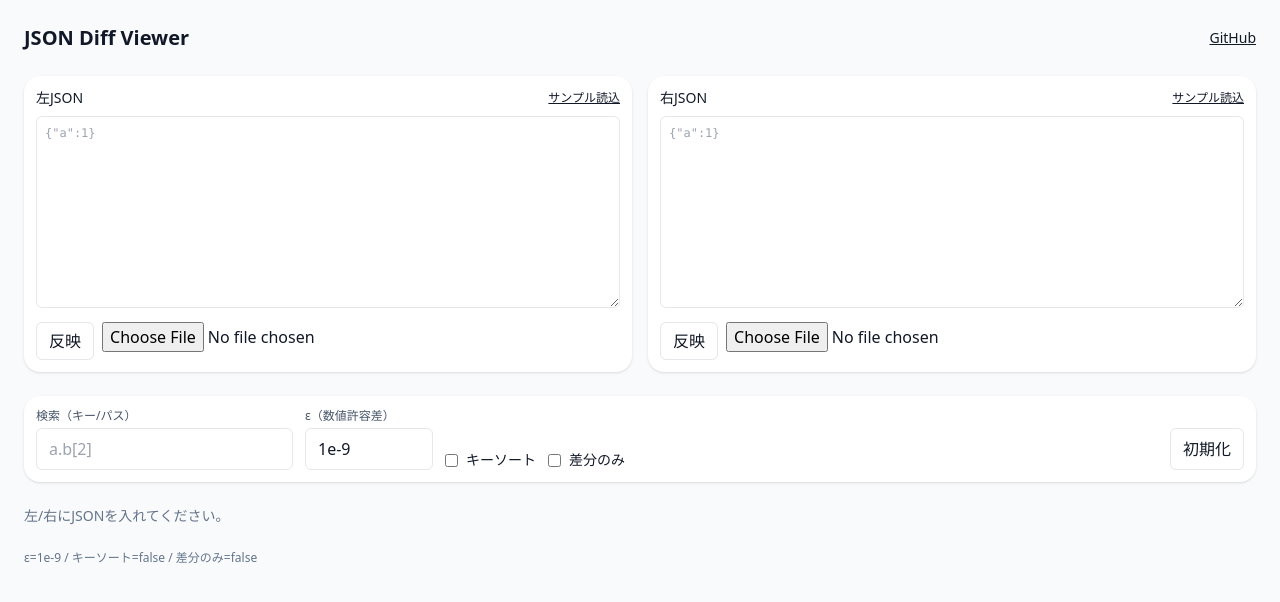
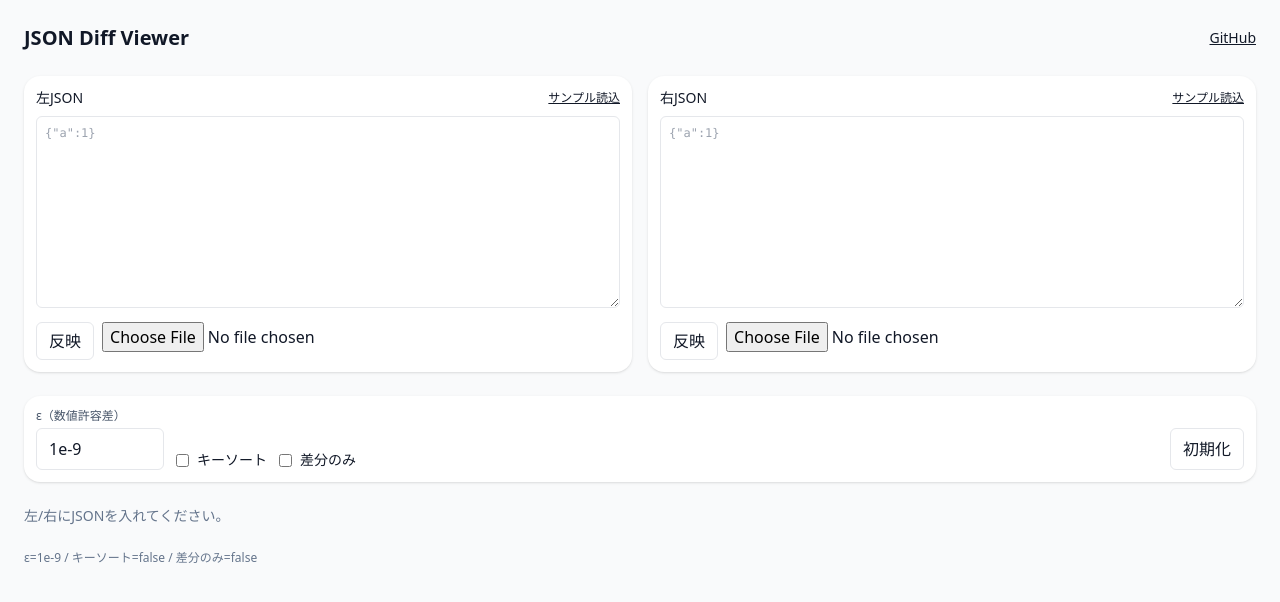
Before and after one commit to seiya-matsuoka/json-diff-viewer, a Next.js app: page / in a window 1280 px wide. Shown: the top 602 px of the page. Built offline with nearby package versions, Linux system fonts and the light colour scheme.

Commit message:
feat(ui): コントロールの検索を非表示に変更

```diff
--- a/src/app/components/Controls.tsx
+++ b/src/app/components/Controls.tsx
@@ -1,8 +1,6 @@
 "use client";
 
 type Props = {
-  query: string;
-  onQuery: (v: string) => void;
   showOnlyDiff: boolean;
   onToggleOnlyDiff: () => void;
   epsilon: number;
@@ -16,15 +14,6 @@ export default function Controls(p: Props) {
   return (
     <div className="flex flex-wrap items-end gap-3 rounded-2xl bg-white p-3 shadow">
       <label className="grid gap-1">
-        <span className="text-xs text-slate-600">検索（キー/パス）</span>
-        <input
-          className="input input-bordered rounded-md border px-3 py-2"
-          value={p.query}
-          onChange={(e) => p.onQuery(e.target.value)}
-          placeholder="a.b[2]"
-        />
-      </label>
-      <label className="grid gap-1">
         <span className="text-xs text-slate-600">ε（数値許容差）</span>
         <input
           className="w-32 rounded-md border px-3 py-2"
@@ -34,6 +23,7 @@ export default function Controls(p: Props) {
           onChange={(e) => p.onEpsilon(Number(e.target.value))}
         />
       </label>
+
       <label className="inline-flex items-center gap-2">
         <input
           type="checkbox"
@@ -42,6 +32,7 @@ export default function Controls(p: Props) {
         />
         <span className="text-sm">キーソート</span>
       </label>
+
       <label className="inline-flex items-center gap-2">
         <input
           type="checkbox"
@@ -50,6 +41,7 @@ export default function Controls(p: Props) {
         />
         <span className="text-sm">差分のみ</span>
       </label>
+
       <button
         className="ml-auto rounded-md border px-3 py-2"
         onClick={p.onReset}
--- a/src/app/page.tsx
+++ b/src/app/page.tsx
@@ -5,9 +5,9 @@ import Controls from "./components/Controls";
 import Uploaders from "./components/Uploaders";
 import DiffTree from "./components/DiffTree";
 import Summary from "./components/Summary";
-import type { DiffNode } from "../lib/diff/types";
-import { diffObjects } from "../lib/diff/diff";
-import { buildPatch } from "../lib/diff/patch";
+import type { DiffNode } from "@/lib/diff/types";
+import { diffObjects } from "@/lib/diff/diff";
+import { buildPatch } from "@/lib/diff/patch";
 
 export default function Page() {
   const [left, setLeft] = useState<any>(null);
@@ -15,7 +15,6 @@ export default function Page() {
   const [showOnlyDiff, setShowOnlyDiff] = useState(false);
   const [epsilon, setEpsilon] = useState(1e-9);
   const [keySort, setKeySort] = useState(false);
-  const [query, setQuery] = useState("");
 
   const root = useMemo<DiffNode | null>(() => {
     if (left === null || right === null) return null;
@@ -42,8 +41,6 @@ export default function Page() {
       <Uploaders onLeft={setLeft} onRight={setRight} />
 
       <Controls
-        query={query}
-        onQuery={setQuery}
         showOnlyDiff={showOnlyDiff}
         onToggleOnlyDiff={() => setShowOnlyDiff((v) => !v)}
         epsilon={epsilon}
@@ -53,13 +50,12 @@ export default function Page() {
         onReset={() => {
           setLeft(null);
           setRight(null);
-          setQuery("");
         }}
       />
 
       <div className="grid grid-cols-1 gap-6 lg:grid-cols-4">
         <section className="lg:col-span-3">
-          <DiffTree root={root} showOnlyDiff={showOnlyDiff} query={query} />
+          <DiffTree root={root} showOnlyDiff={showOnlyDiff} />
         </section>
         <aside className="lg:col-span-1">
           <Summary root={root} patch={patch} />
```
